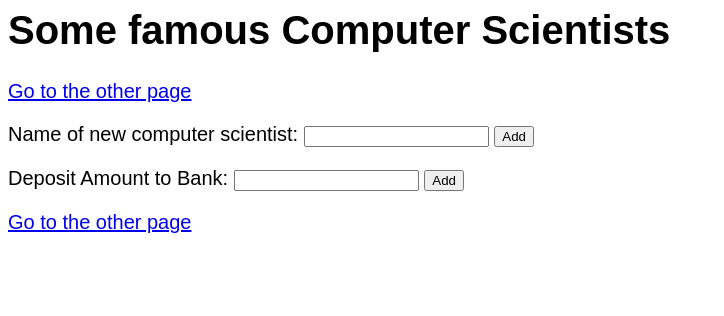
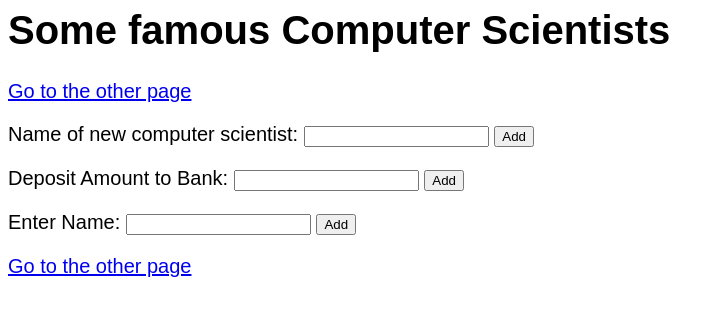
Before and after one commit to victlue/w4111-proj1, a Flask app: template templates/index.html in a window 1280 px wide. Shown: the top 316 px of the page, without its empty margins (0-724 px from the left). Run offline with Flask 2, Linux system fonts and the light colour scheme; the template is opened without the code that fills it, so the values that code supplies are empty; parts of the project's set-up code (start-up, migrations or seed data) failed here and were passed over.

Commit message:
Update index.html

```diff
--- a/templates/index.html
+++ b/templates/index.html
@@ -27,6 +27,10 @@
 <p>Deposit Amount to Bank: <input type="number" name="name"> <input type="submit" value="Add"></p>
 </form>
 
+<form method="POST" action="/book">
+<p>Enter Name: <input type="text" name="name"> <input type="submit" value="Add"></p>
+</form>
+
 
 
 <p><a href="testing">Go to the other page</a></p>
```
